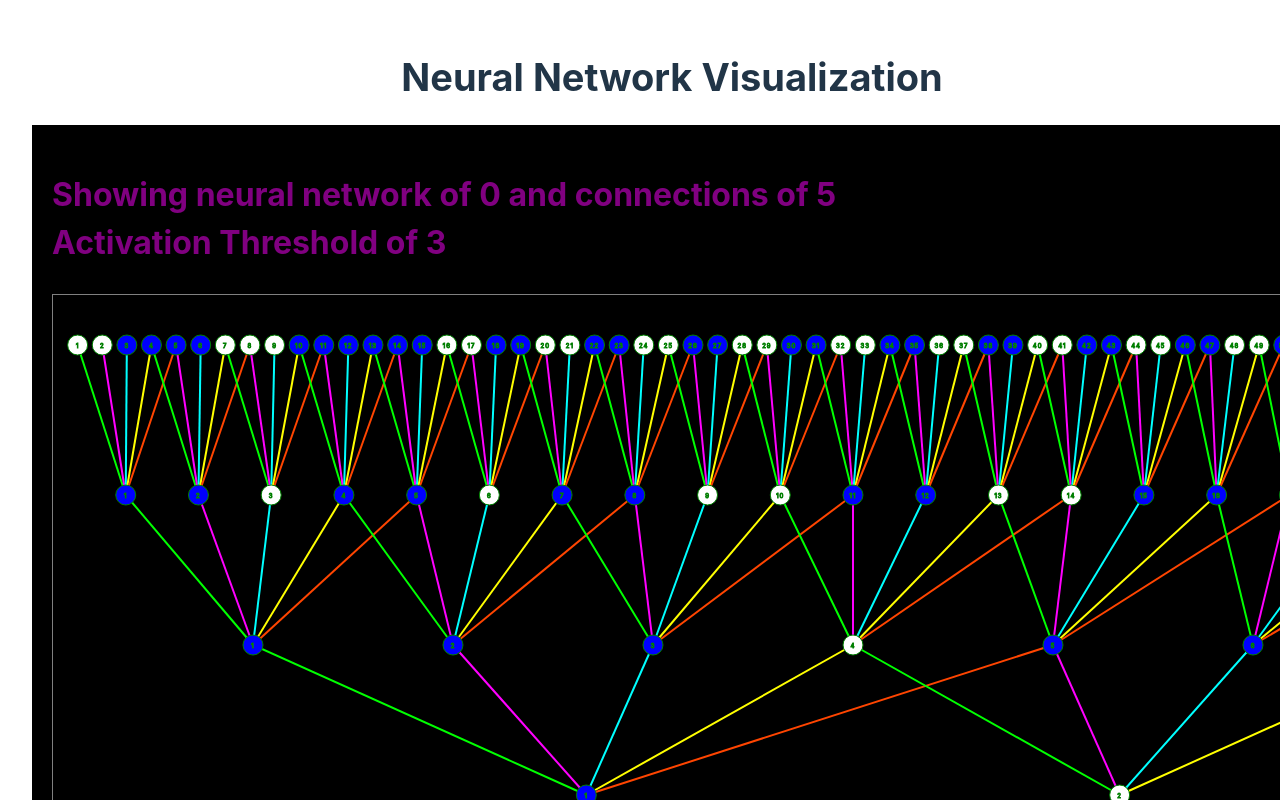
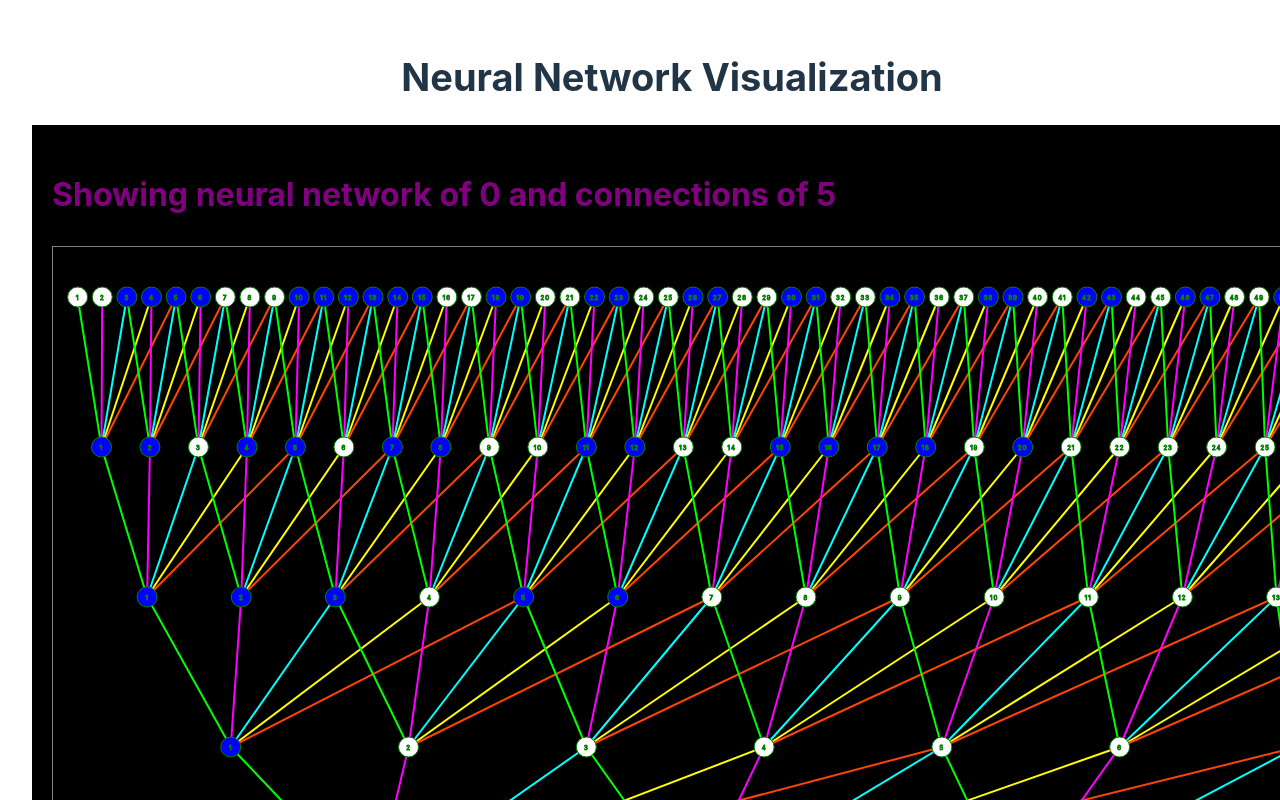
Before and after one commit to dhruvanwd/visual-neurons, a React (Vite) app: page / in a window 1280 px wide. Shown: the top 800 px of the page. Built offline with nearby package versions, Linux system fonts and the light colour scheme.

Commit message:
Refactor code to update font size and stroke width

```diff
--- a/src/NeuralNetwork.tsx
+++ b/src/NeuralNetwork.tsx
@@ -43,8 +43,6 @@ const NeuralNetwork: React.FC<NeuralNetworkProps> = ({
     <div style={{ backgroundColor: "black", padding: "20px" }}>
       <h2 style={{ fontSize: 32, color: "purple", textAlign: "left" }}>
         Showing neural network of {name} and connections of {maxConnections}{" "}
-        <br />
-        Activation Threshold of {getActivationThreshold(maxConnections)}
       </h2>
       <svg
         width={svgWidth}
@@ -115,6 +113,39 @@ const NeuralNetwork: React.FC<NeuralNetworkProps> = ({
             ))}
           </g>
         ))}
+
+        <g>
+          <text
+            x={layerHeight}
+            y={(layerHeight - 2 * nodeRadius) * layers.length}
+            fontSize={12}
+            letterSpacing={1}
+            fill="white"
+            textAnchor="middle"
+            dominantBaseline="middle"
+          >
+            Activation Threshold of {getActivationThreshold(maxConnections)}
+          </text>
+          {layers.map((layer, layerIndex) => (
+            <text
+              x={layerHeight}
+              y={
+                nodeRadius * 2 * layerIndex +
+                (layerHeight - nodeRadius) * layers.length
+              }
+              fontSize={12}
+              letterSpacing={1}
+              fill="white"
+              key={"layer" + layerIndex}
+              height={initialYOffset}
+              textAnchor="middle"
+              dominantBaseline="middle"
+            >
+              Layer: {layerIndex + 1} Nodes: {layer.length} Active Nodes :{" "}
+              {layer.filter((x) => x === 1).length}
+            </text>
+          ))}
+        </g>
       </svg>
     </div>
   );
--- a/src/utils.ts
+++ b/src/utils.ts
@@ -3,13 +3,17 @@ import { Layer } from "./types";
 export const getActivationThreshold = (connections: number) =>
   Math.ceil(connections / 2);
 
+export const getConnectionThreshold = (connections: number) =>
+  Math.floor(connections / 2);
+
 export function generateLayers(data: Layer, connections: number): Layer {
   const layers: Layer = [data.flat()];
   const activationThreshold = getActivationThreshold(connections);
+  const connectionThresold = getConnectionThreshold(connections);
 
   while (layers[layers.length - 1].length > connections) {
     const lastLayer = layers[layers.length - 1];
-    const layerSize = Math.floor(lastLayer.length / activationThreshold);
+    const layerSize = Math.floor(lastLayer.length / connectionThresold);
     const layer: number[] = new Array(layerSize).fill(0);
 
     console.log(layerSize);
@@ -34,9 +38,10 @@ export const genConnections = (layers: number[][], maxConnections: number) => {
     const currentLayer = layers[layerIndex];
     const prevLayer = layers[layerIndex - 1];
     const layerConnections: number[][] = [];
+    const connectionThresold = getConnectionThreshold(maxConnections);
 
     for (let nodeIndex = 0; nodeIndex < currentLayer.length; nodeIndex++) {
-      const startIndex = nodeIndex * Math.ceil(maxConnections / 2);
+      const startIndex = nodeIndex * connectionThresold;
       const endIndex = Math.min(startIndex + maxConnections, prevLayer.length);
 
       const nodeConnections = Array.from(
```
